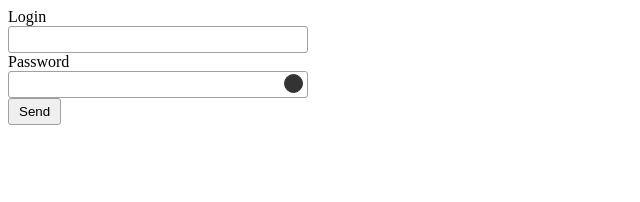
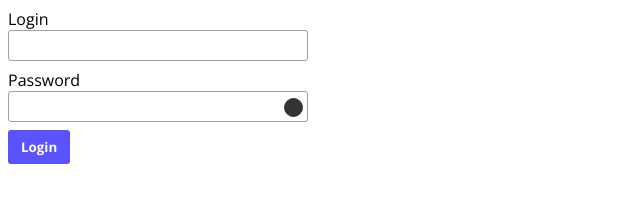
Before and after one commit to zagazat/password_preview-toggler, a React app: page / in a window 1280 px wide. Shown: the whole page, without its empty margins (0-640 px from the left). Built offline with nearby package versions, Linux system fonts and the light colour scheme.

Commit message:
login form component / styles

```diff
--- a/package.json
+++ b/package.json
@@ -17,6 +17,7 @@
     "react-router": "^4.4.0-beta.8",
     "react-router-dom": "^4.4.0-beta.8",
     "react-scripts": "3.0.1",
+    "react-vk": "^5.0.2",
     "redux": "^1.0.0-rc",
     "redux-form": "^8.2.4",
     "redux-thunk": "^2.3.0"
--- /dev/null
+++ b/src/components/forms/widgets/SubmitWidget.js
@@ -0,0 +1,21 @@
+import React, {Component} from 'react';
+import './styles/submit-widget.css';
+
+
+class SubmitWidget extends Component {
+
+    constructor(props) {
+        super(props)
+    }
+
+    render() {
+        console.log(this.props)
+        return (
+            <div className="form-field">
+                <button type="submit">Login</button>
+            </div>
+        )
+    }
+}
+
+export default SubmitWidget;
--- a/src/components/form/TextInput.js
+++ b/src/components/forms/widgets/TextInputWidget.js
@@ -1,7 +1,7 @@
 import React, {Component} from 'react';
 
 
-class TextInput extends Component {
+class TextInputWidget extends Component {
     constructor(props) {
         super(props)
     }
@@ -17,4 +17,4 @@ class TextInput extends Component {
     }
 }
 
-export default TextInput;
+export default TextInputWidget;
--- /dev/null
+++ b/src/components/forms/widgets/styles/submit-widget.css
@@ -0,0 +1,19 @@
+button {
+    display: inline-flex;
+    align-self: flex-start;
+    border-radius: 3px;
+    border: 3px solid rgba(90, 83, 255, .5);
+    background: #5A53FF;
+    cursor: pointer;
+    padding: 5px 10px;
+    font-family: inherit;
+    font-weight: bold;
+    color: #ffffff;
+    -webkit-box-sizing: border-box;
+    -moz-box-sizing: border-box;
+    box-sizing: border-box;
+}
+button:hover {
+    background: #ffffff;
+    color: #5A53FF;
+}
--- /dev/null
+++ b/src/components/login/index.css
@@ -0,0 +1,27 @@
+form {
+    width: 300px;
+    font-family: 'Open Sans', sans-serif;
+}
+
+.form-field {
+    position: relative;
+    display: flex;
+    flex-direction: column;
+    margin-bottom: 8px;
+}
+
+input {
+    border: 1px solid #a0a0a0;
+    border-radius: 3px;
+    padding: 5px 10px;
+    font-family: inherit;
+    height: 31px;
+    -webkit-box-sizing: border-box;
+    -moz-box-sizing: border-box;
+    box-sizing: border-box;
+}
+input:focus {
+    border-width: 2px;
+    border-color: rgba(90, 83, 255, .5);
+    outline: none;
+}
--- /dev/null
+++ b/src/components/login/index.js
@@ -0,0 +1,33 @@
+import React from 'react';
+import { Field, reduxForm } from 'redux-form';
+import TextInputWidget from "../forms/widgets/TextInputWidget";
+import PasswordWidget from "../forms/widgets/PasswordWidget";
+import SubmitWidget from "../forms/widgets/SubmitWidget";
+import './index.css';
+
+
+class LoginForm extends React.Component {
+
+    handleSubmit = values => {
+        console.log(values)
+    };
+
+    render() {
+        const { handleSubmit, submitting } = this.props;
+
+        return (
+            <form method="POST" onSubmit={handleSubmit(this.handleSubmit)}>
+                <Field component={TextInputWidget} name="username" />
+                <Field component={PasswordWidget} name="password" />
+                <Field component={SubmitWidget} name="submit" />
+            </form>
+        )
+    };
+}
+
+LoginForm = reduxForm({
+    form: 'login',
+    enableReinitialize: true
+})(LoginForm);
+
+export default LoginForm;
--- a/src/index.html
+++ b/src/index.html
@@ -3,34 +3,11 @@
   <head>
     <meta charset="utf-8" />
     <meta name="viewport" content="width=device-width, initial-scale=1" />
-    <meta name="theme-color" content="#000000" />
-    <!--
-      manifest.json provides metadata used when your web app is installed on a
-      user's mobile device or desktop. See https://developers.google.com/web/fundamentals/web-app-manifest/
-    -->
-    <!--
-      Notice the use of %PUBLIC_URL% in the tags above.
-      It will be replaced with the URL of the `public` folder during the build.
-      Only files inside the `public` folder can be referenced from the HTML.
-
-      Unlike "/favicon.ico" or "favicon.ico", "%PUBLIC_URL%/favicon.ico" will
-      work correctly both with client-side routing and a non-root public URL.
-      Learn how to configure a non-root public URL by running `npm run build`.
-    -->
+    <link href="https://fonts.googleapis.com/css?family=Open+Sans:400,700&display=swap&subset=cyrillic" rel="stylesheet">
     <title>React App</title>
   </head>
   <body>
     <noscript>You need to enable JavaScript to run this app.</noscript>
     <div id="root"></div>
-    <!--
-      This HTML file is a template.
-      If you open it directly in the browser, you will see an empty page.
-
-      You can add webfonts, meta tags, or analytics to this file.
-      The build step will place the bundled scripts into the <body> tag.
-
-      To begin the development, run `npm start` or `yarn start`.
-      To create a production bundle, use `npm run build` or `yarn build`.
-    -->
   </body>
 </html>
--- a/src/routes/main/index.js
+++ b/src/routes/main/index.js
@@ -1,33 +1,15 @@
 import React from 'react';
-import { Field, reduxForm } from 'redux-form';
-import PasswordWidget from '../../components/form/PasswordWidget';
-import TextInput from '../../components/form/TextInput';
-import './index.css';
+import LoginForm from "../../components/login";
 
-class LoginForm extends React.Component {
-
-    handleSubmit = values => {
-        console.log(values)
-    };
+class MainPage extends React.Component {
 
     render() {
-        const { handleSubmit, submitting } = this.props;
-
         return (
-            <form method="POST" onSubmit={handleSubmit(this.handleSubmit)}>
-                <Field component={TextInput} name="username" />
-                <Field component={PasswordWidget} name="password" />
-                <div className="form-submit">
-                    <input type="submit" value="Send"/>
-                </div>
-            </form>
+            <div className="main">
+                <LoginForm/>
+            </div>
         )
     };
 }
 
-LoginForm = reduxForm({
-    form: 'login',
-    enableReinitialize: true
-})(LoginForm);
-
-export default LoginForm;
+export default MainPage;
```
Also changed, not shown: src/components/forms/widgets/PasswordWidget.js (renamed from src/components/form/PasswordWidget.js), src/components/forms/widgets/styles/password-widget.css (renamed from src/components/form/styles/password-widget.css), 1 other file.
